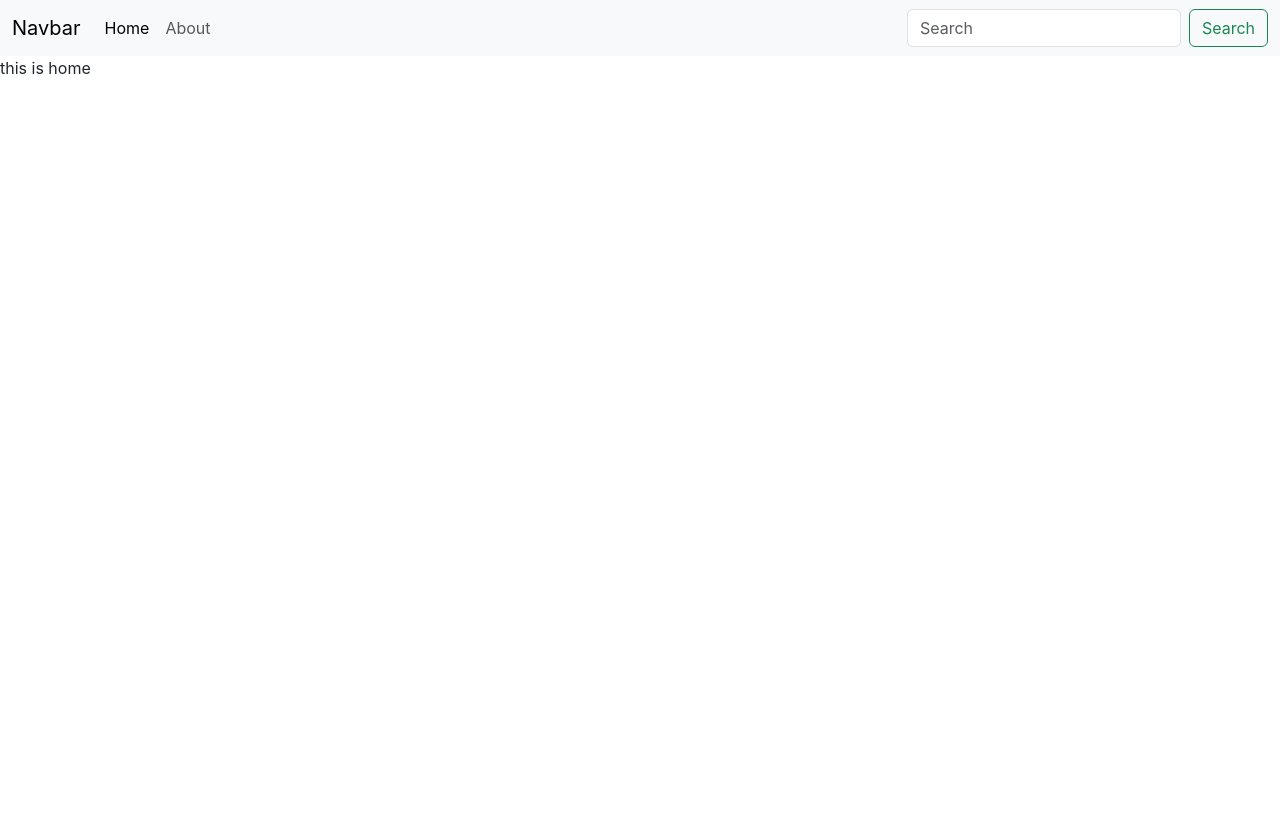
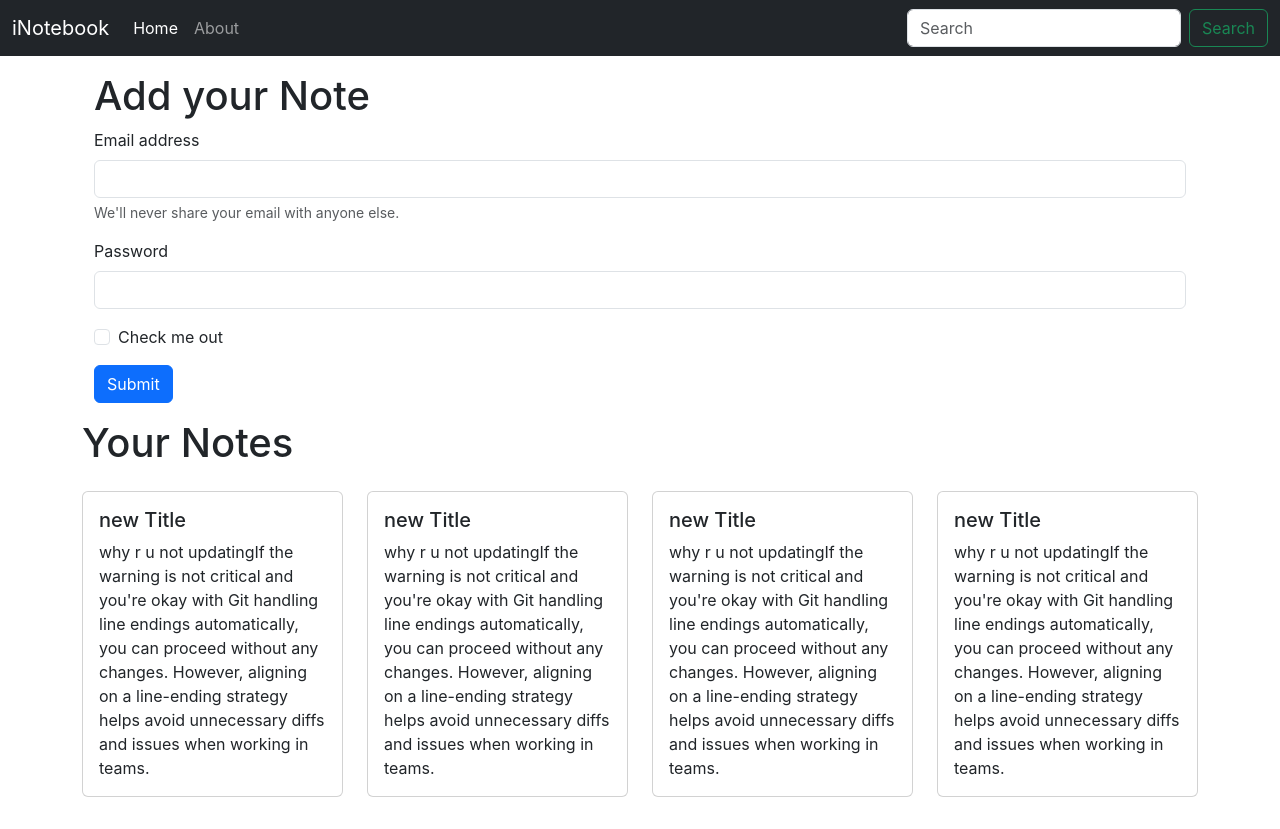
Before and after one commit to Rahuly1606/iNotebook, a React (Create React App) app: page / in a window 1280 px wide. Before the commit the page ends 800 px from the top, so only its background shows below. Built offline with nearby package versions, Linux system fonts and the light colour scheme.

Commit message:
Adding note item and fetching notes from api

```diff
--- a/src/App.js
+++ b/src/App.js
@@ -16,10 +16,12 @@ function App() {
         <NoteState>
         <Router>
         <Navbar/>
+            <div className="container">
             <Routes>
                 <Route exact path="/" element ={<Home/>}/>
                 <Route exact path="/about" element={<About/>}/>
             </Routes>
+                </div>
         </Router>
             </NoteState>
     </>
--- a/src/components/About.js
+++ b/src/components/About.js
@@ -1,14 +1,11 @@
-import React, { useContext, useEffect } from "react";
-import NoteContext from "../context/notes/noteContext";
+import React from "react";
+
 
 const About = () => {
-    const a = useContext(NoteContext);
-    useEffect(()=>{
-        a.update();
-    },[])
+
     return (
         <div>
-            This is About {a.state.name}, in class {a.state.class}
+            This is About
         </div>
     );
 };
--- a/src/components/Home.js
+++ b/src/components/Home.js
@@ -1,9 +1,28 @@
 import React from 'react'
-
+import Notes from './Notes'
 export const Home =()=>{
     return(
         <div>
-            this is home
+            <div className="container my-3">
+            <h1>Add your Note</h1>
+            <form>
+                <div className="mb-3">
+                    <label htmlFor="exampleInputEmail1" className="form-label">Email address</label>
+                    <input type="email" className="form-control" id="exampleInputEmail1" aria-describedby="emailHelp"/>
+                    <div id="emailHelp" className="form-text">We'll never share your email with anyone else.</div>
+                </div>
+                <div className="mb-3">
+                    <label htmlFor="exampleInputPassword1" className="form-label">Password</label>
+                    <input type="password" className="form-control" id="exampleInputPassword1"/>
+                </div>
+                <div className="mb-3 form-check">
+                    <input type="checkbox" className="form-check-input" id="exampleCheck1"/>
+                    <label className="form-check-label" htmlFor="exampleCheck1">Check me out</label>
+                </div>
+                <button type="submit" className="btn btn-primary">Submit</button>
+            </form>
+                </div>
+            <Notes/>
         </div>
     )
 }
--- a/src/components/Navbar.js
+++ b/src/components/Navbar.js
@@ -1,21 +1,25 @@
-import React from 'react';
-import {Link} from "react-router-dom";
+import React, {useEffect} from 'react';
+import {Link, useLocation} from "react-router-dom";
 
 const Navbar = () => {
+  let location = useLocation();
+  useEffect(() => {
+    console.log(location.pathname);
+  },[location]);
     return (
-       <nav className="navbar navbar-expand-lg bg-body-tertiary">
+       <nav className="navbar navbar-expand-lg navbar-dark bg-dark">
   <div className="container-fluid">
-    <Link className="navbar-brand" to="/">Navbar</Link>
+    <Link className="navbar-brand" to="/">iNotebook</Link>
     <button className="navbar-toggler" type="button" data-bs-toggle="collapse" data-bs-target="#navbarSupportedContent" aria-controls="navbarSupportedContent" aria-expanded="false" aria-label="Toggle navigation">
       <span className="navbar-toggler-icon"></span>
     </button>
     <div className="collapse navbar-collapse" id="navbarSupportedContent">
       <ul className="navbar-nav me-auto mb-2 mb-lg-0">
         <li className="nav-item">
-          <Link className="nav-link active" aria-current="page" to="/">Home</Link>
+          <Link className={`nav-link ${location.pathname ==="/" ? "active" :""}`} aria-current="page" to="/">Home</Link>
         </li>
         <li className="nav-item">
-          <Link className="nav-link" to="/about">About</Link>
+          <Link className={`nav-link ${location.pathname ==="/about" ? "active" :""}`} to="/about">About</Link>
         </li>
       </ul>
       <form className="d-flex" role="search">
--- /dev/null
+++ b/src/components/Noteitem.js
@@ -0,0 +1,19 @@
+import React from 'react';
+import Notes from "./Notes";
+
+const Noteitem = (props)=>{
+    const {note} = props;
+    return(
+        <div className="col-md-3">
+            <div className="card my-3">
+               <div className="card-body">
+                    <h5 className="card-title">{note.title}</h5>
+                    <p className="card-text">{note.description}
+                        If the warning is not critical and you're okay with Git handling line endings automatically, you can proceed without any changes. However, aligning on a line-ending strategy helps avoid unnecessary diffs and issues when working in teams.
+                    </p>
+                   </div>
+            </div>
+        </div>
+    )
+}
+export default Noteitem;
--- /dev/null
+++ b/src/components/Notes.js
@@ -0,0 +1,16 @@
+import React, {useContext} from 'react';
+import NoteContext from "../context/notes/noteContext";
+import Noteitem from "./Noteitem";
+ const Notes = ()=>{
+       const context = useContext(NoteContext);
+    const {notes, setNotes} = context
+    return (
+        <div className="row my-3">
+            <h1>Your Notes</h1>
+            {notes.map((note) => {
+                return <Noteitem note={note}/>;
+            })}
+        </div>
+    )
+}
+export default Notes;
--- a/src/context/notes/NoteState.js
+++ b/src/context/notes/NoteState.js
@@ -2,22 +2,48 @@ import React, { useState } from "react";
 import NoteContext from "./noteContext";
 
 const NoteState = (props) => {
-    const [state, setState] = useState({
-        name: "Rahul",
-        class: "5b"
-    });
-
-    const update = () => {
-        setTimeout(() => {
-            setState({
-                name: "Rishi",
-                class: "8b"
-            });
-        }, 1000);
-    };
-
+const notesInitial =
+    [
+  {
+    "_id": "6769005b1d41a11047224227",
+    "user": "6765bebfbf2166b8357b7902",
+    "title": "new Title",
+    "description": "why r u not updating",
+    "tag": "personal",
+    "date": "2024-12-23T06:16:59.136Z",
+    "__v": 0
+  },
+  {
+    "_id": "6769005c1d41a11047224229",
+    "user": "6765bebfbf2166b8357b7902",
+    "title": "new Title",
+    "description": "why r u not updating",
+    "tag": "personal",
+    "date": "2024-12-23T06:17:00.476Z",
+    "__v": 0
+  },
+  {
+    "_id": "6769005e1d41a1104722422b",
+    "user": "6765bebfbf2166b8357b7902",
+    "title": "new Title",
+    "description": "why r u not updating",
+    "tag": "personal",
+    "date": "2024-12-23T06:17:02.913Z",
+    "__v": 0
+  },
+  {
+    "_id": "6769005f1d41a1104722422d",
+    "user": "6765bebfbf2166b8357b7902",
+    "title": "new Title",
+    "description": "why r u not updating",
+    "tag": "personal",
+    "date": "2024-12-23T06:17:03.785Z",
+    "__v": 0
+  }
+]
+    const [notes,setNotes] = useState(notesInitial)
     return (
-        <NoteContext.Provider value={{ state, update }}>
+        <NoteContext.Provider value={{notes,setNotes}}>
             {props.children}
         </NoteContext.Provider>
     );
```
